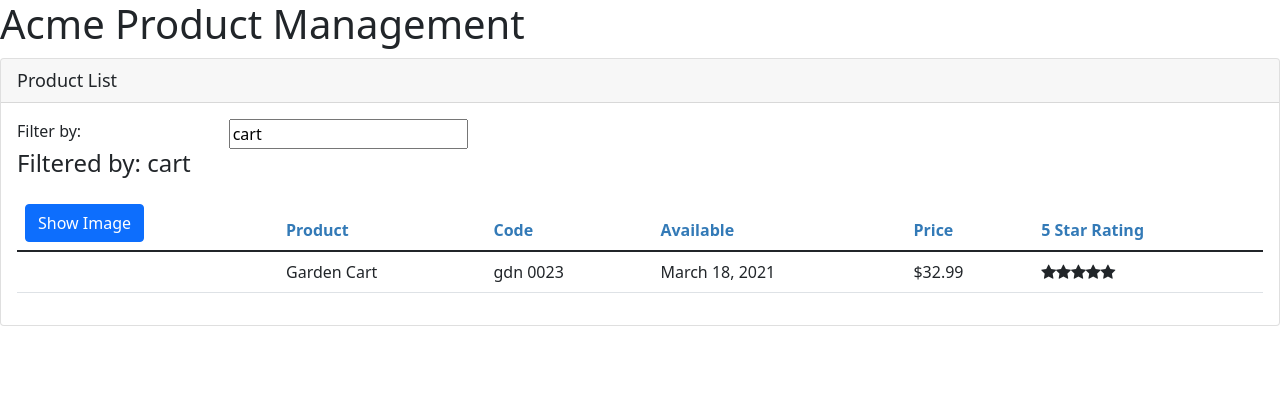
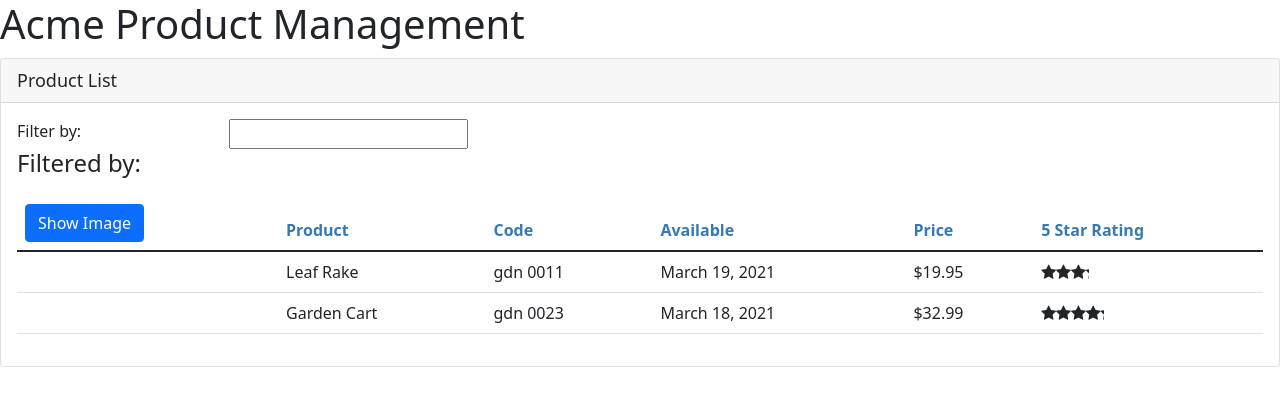
Before and after one commit to tgall019/LearningAngular, an Angular app in the folder APM-Start/: page / in a window 1280 px wide. Shown: the top 406 px of the page. Built offline with nearby package versions, Linux system fonts and the light colour scheme.

Commit message:
Added input into nested component. Made star diagram functional

```diff
--- a/APM-Start/src/app/products/product-list.component.html
+++ b/APM-Start/src/app/products/product-list.component.html
@@ -43,7 +43,7 @@
                         <td>{{product.productCode | lowercase | convertToSpaces: '-'}}</td>
                         <td>{{product.releaseDate}}</td>
                         <td>{{product.price | currency}}</td>
-                        <td><pm-star></pm-star></td>
+                        <td><pm-star [rating]='product.starRating'></pm-star></td>
                     </tr>
                 </tbody>
             </table>
--- a/APM-Start/src/app/products/product-list.component.ts
+++ b/APM-Start/src/app/products/product-list.component.ts
@@ -50,7 +50,7 @@ export class ProductListComponent implements OnInit{
     }
 
     ngOnInit(): void {
-        this.listFilter = 'cart';
+        this.listFilter = '';
     }
 
     performFilter(filterBy: string): IProduct[] {
--- a/APM-Start/src/app/shared/star.component.ts
+++ b/APM-Start/src/app/shared/star.component.ts
@@ -1,4 +1,4 @@
-import { Component, OnChanges } from "@angular/core";
+import { Component, Input, OnChanges } from "@angular/core";
 
 @Component({
     selector: 'pm-star',
@@ -7,7 +7,7 @@ import { Component, OnChanges } from "@angular/core";
 })
 
 export class StarComponent implements OnChanges{
-    rating: number = 4;
+    @Input() rating: number = 0;
     cropWidth: number = 75;
 
     ngOnChanges(): void {
```
